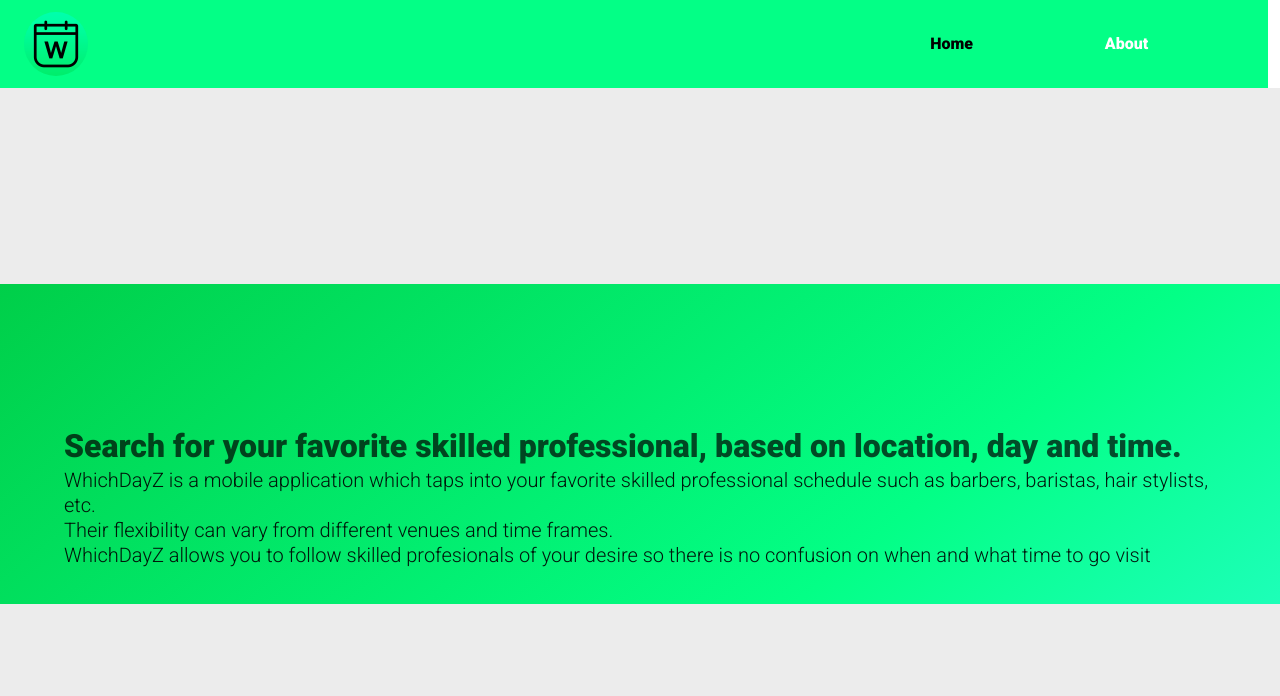
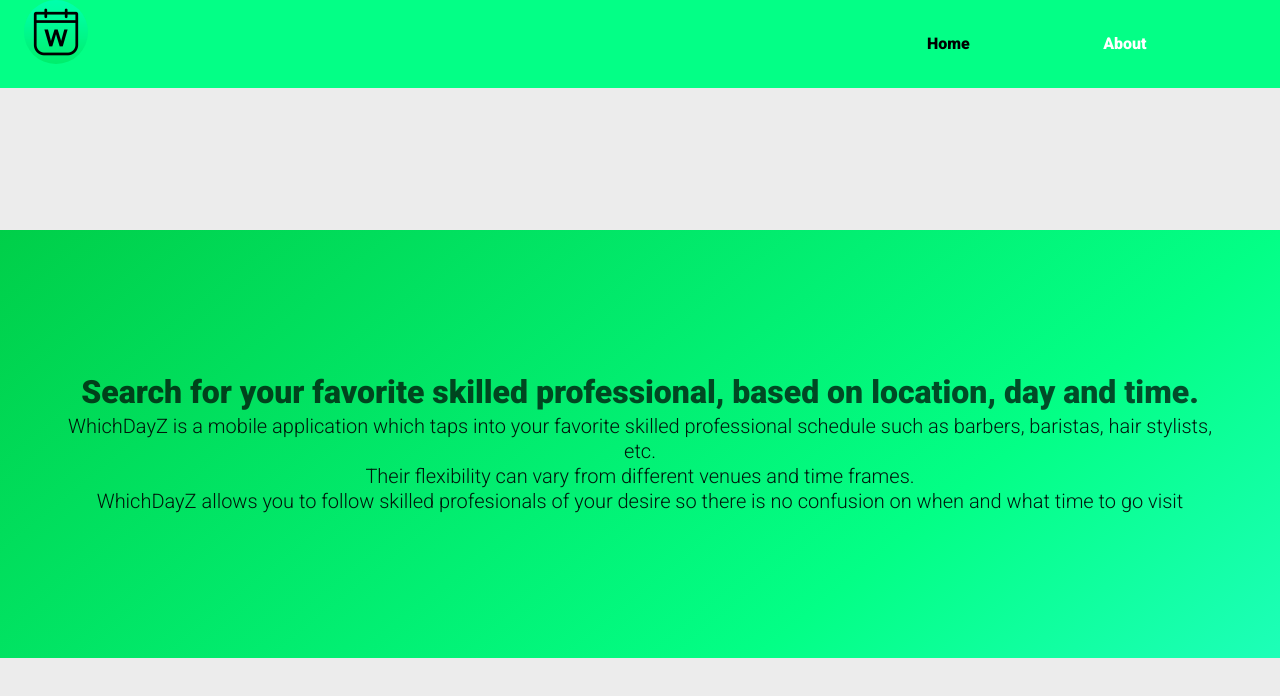
Before and after one commit to gdelv/whichDayZ, a React (Create React App) app: page /about in a window 1280 px wide. Shown: the top 696 px of the page. Built offline with nearby package versions, Linux system fonts and the light colour scheme.

Commit message:
fixed some styling issues

```diff
--- a/src/components/shared/NavBar.jsx
+++ b/src/components/shared/NavBar.jsx
@@ -36,14 +36,10 @@
     }
     renderMainLinks = () => {
         return (
-
-                <div className="container">
                     <div className="navbar-brand">
-                        <a href="/" className='navbar-item'>
                             <div className="image">
                                 <img src={logo} alt="logo" className="logo-image"/>
                             </div>
-                        </a>
                         <div id="wrapper" onClick={() => this.handleModal()}>
                             <div className={this.state.buttonClassName}>
                                 <span className="line top"></span>
@@ -58,7 +54,6 @@
                             </div>
                         </div>
                     </div>
-                </div>
         )
     }
     render() {
--- a/src/screens/About/About.jsx
+++ b/src/screens/About/About.jsx
@@ -6,7 +6,7 @@
         <div className='about-container' id='about'>
             <section class="hero is-medium is-primary is-bold">
                 <div class="hero-body">
-                    <div class="container">
+                    <div class="container has-text-centered">
                     <h1 class="title">
                         Search for your favorite skilled professional, based on location, day and time.
                     </h1>
--- a/src/screens/About/About.scss
+++ b/src/screens/About/About.scss
@@ -8,6 +8,6 @@
     background: rgb(236, 236, 236) !important;
 }
 .hero {
-    max-height: 40vh;
+    // max-height: 40vh;
     width: 100vw;
 }
--- a/src/screens/Home/Carousel/FadeCarousel.jsx
+++ b/src/screens/Home/Carousel/FadeCarousel.jsx
@@ -11,10 +11,13 @@
         dots: true,
         infinite: true,
         autoplay: true,
+        autoplaySpeed: 1000,
+        adaptiveHeight: true,
         fade: true,
         speed: 500,
         slidesToShow: 1,
-        slidesToScroll: 1
+        slidesToScroll: 1,
+        focusOnSelect: true
     }
     return (
         <Slider {...settings}>
```
